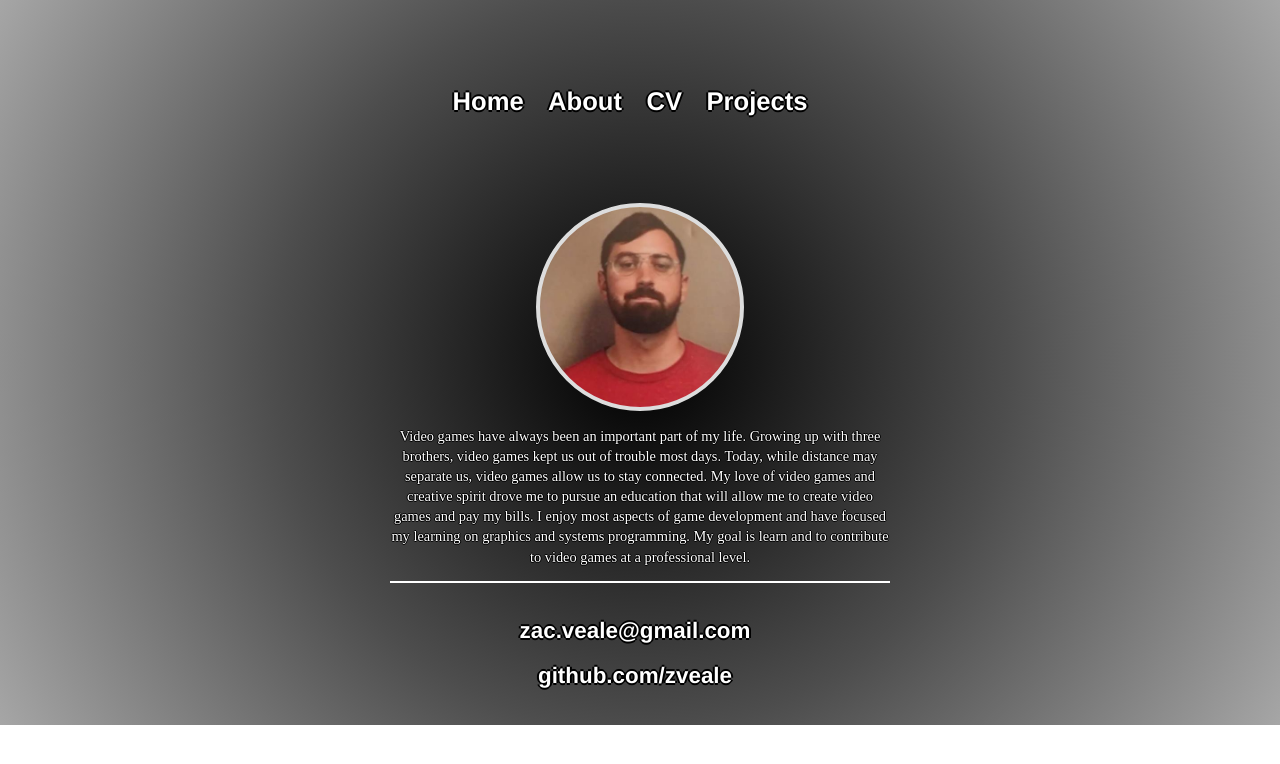
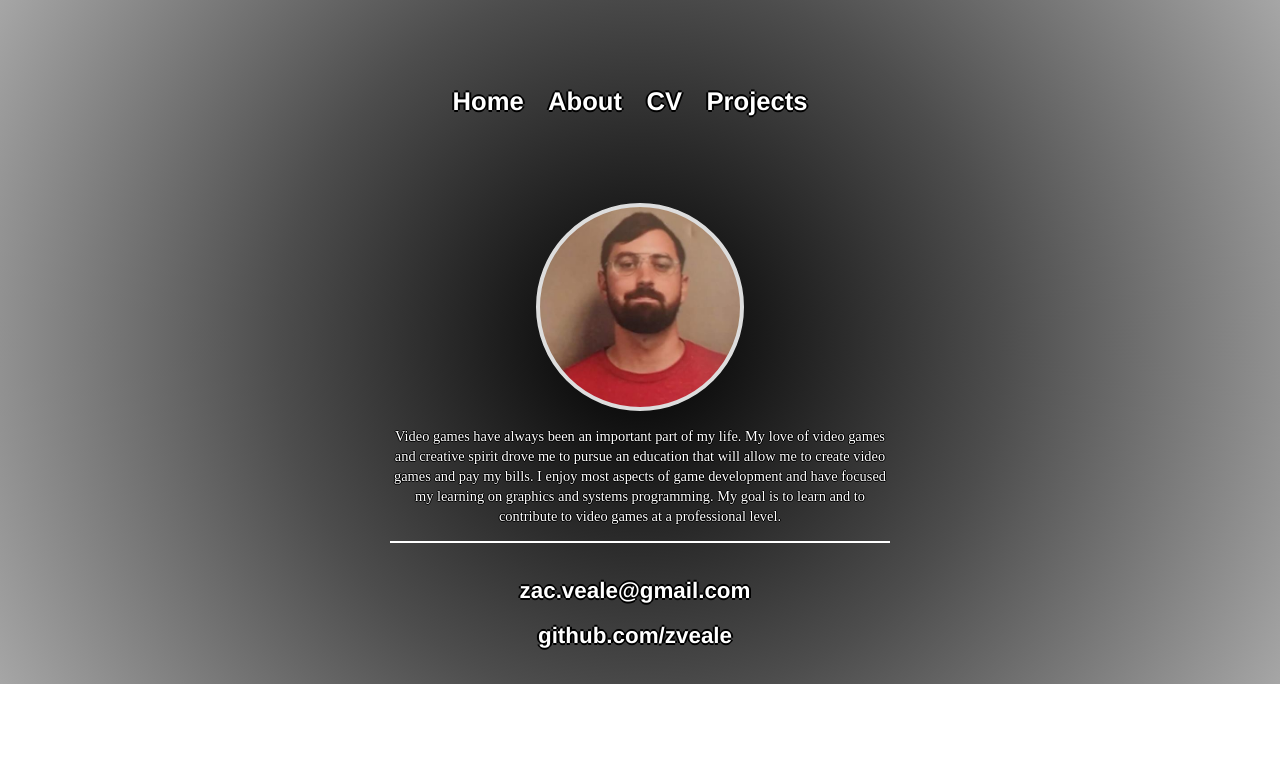
Before and after one commit to zveale/zveale.github.io, a Jekyll site: the page built from index.html, in a window 1280 px wide. Shown: the top 764 px of the page. Built offline with Jekyll 4.4.1, drawn with Linux system fonts in a browser that asks for light colours.

Commit message:
Update index.html

```diff
--- a/index.html
+++ b/index.html
@@ -4,5 +4,6 @@
 ---
 <div class="blurb">
 	<div class="profilePhoto"></div>
-	<p>Video games have always been an important part of my life. Growing up with three brothers, video games kept us out of trouble most days. Today, while distance may separate us, video games allow us to stay connected. My love of video games and creative spirit drove me to pursue an education that will allow me to create video games and pay my bills. I enjoy most aspects of game development and have focused my learning on graphics and systems programming. My goal is learn and to contribute to video games at a professional level.</h2>
+	<p>  Video games have always been an important part of my life. My love of video games and creative spirit drove me to pursue an education that will allow me to create video games and pay my bills. I enjoy most aspects of game development and have focused my learning on graphics and systems programming. My goal is to learn and to contribute to video games at a professional level.
+</p>
 </div><!-- /.blurb -->
```
